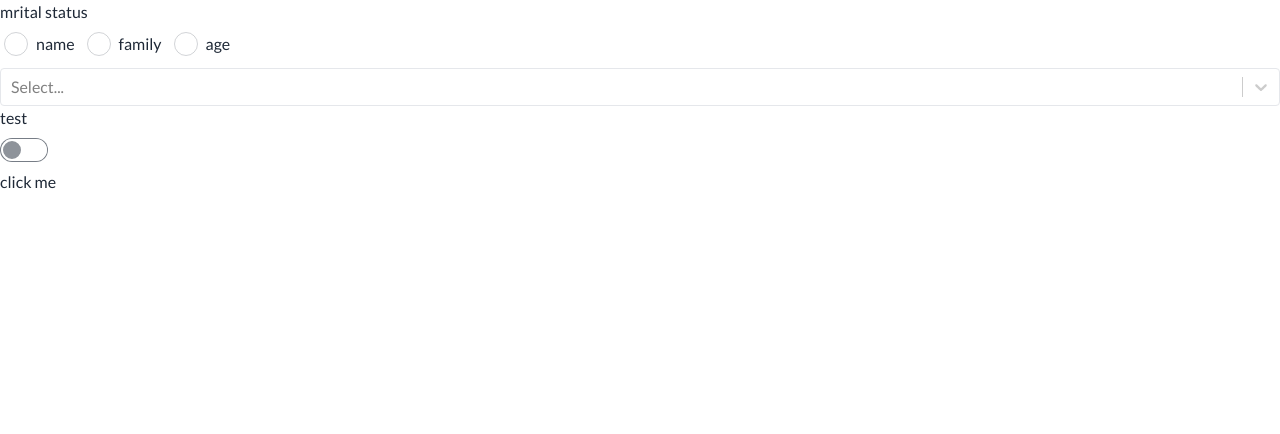
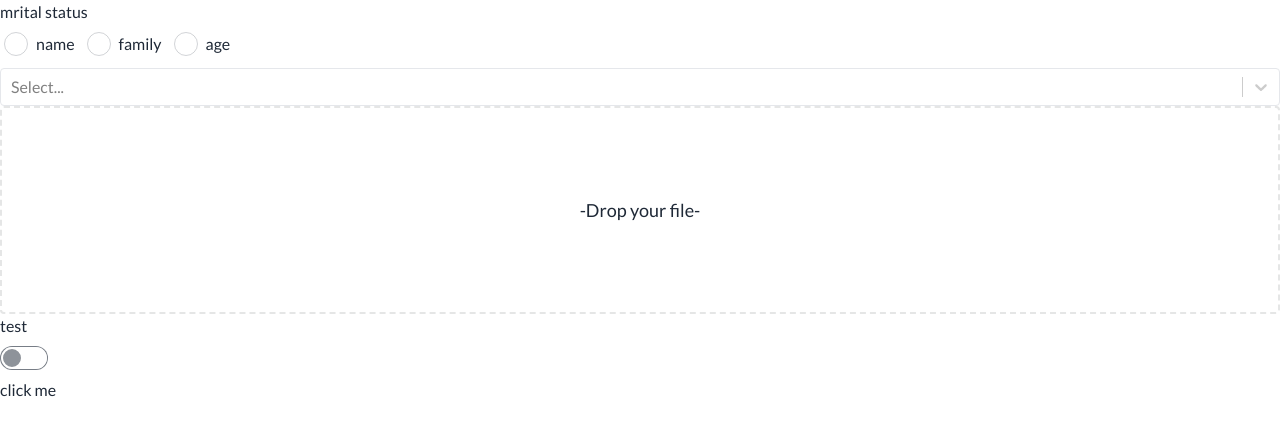
Before and after one commit to samgholipoor/formium-react, a React (Vite) app: page / in a window 1280 px wide. Shown: the top 434 px of the page. Built offline with nearby package versions, Linux system fonts and the light colour scheme.

Commit message:
feat: add file component to formium

```diff
--- a/src/App.jsx
+++ b/src/App.jsx
@@ -2,6 +2,7 @@ import Formium from '@/components/Formium';
 import Check from '@/components/Check';
 import Toggle from '@/components/Toggle';
 import Select from './components/Select';
+import File from './components/File';
 
 function App() {
 	const handleSubmit = (e) => {
@@ -47,6 +48,7 @@ function App() {
 							{ label: 'BMW', value: 3 },
 						]}
 					/>
+					<File name="file" />
 					<Toggle label="test" name="toggle" />
 					<button type="submit">click me</button>
 				</Formium>
--- /dev/null
+++ b/src/components/File.jsx
@@ -0,0 +1,113 @@
+import { useCallback, useMemo, useRef } from 'react';
+import { mergeClassNames } from '@/utils/classname';
+import useFormiumField from '@/hooks/useFormiumField';
+import { ErrorMessage, Label } from '@/components/Formium';
+
+export default function File({
+	className,
+	label,
+	multiple,
+	placeholder,
+	...formFieldProps
+}) {
+	const { id, value, onChange, error, ...props } = useFormiumField(
+		formFieldProps,
+		undefined,
+	);
+
+	const inputFileRef = useRef(null);
+
+	const valueList = useMemo(() => {
+		if (multiple) {
+			return value ? [...value] : [];
+		}
+		return value ? [value] : [];
+	}, [value]);
+
+	const handleInputChange = useCallback(
+		(event) => {
+			const { files } = event.target;
+			if (files) {
+				onChange(multiple ? [...files] : files[0]);
+			} else {
+				onChange(undefined);
+			}
+		},
+		[onChange],
+	);
+
+	const handleContainerDrop = useCallback(
+		(event) => {
+			event.preventDefault();
+			const { files } = event.dataTransfer;
+			if (files) {
+				onChange(multiple ? [...files] : files[0]);
+			} else {
+				onChange(undefined);
+			}
+		},
+		[onChange, multiple],
+	);
+
+	const handleContainerDragOver = useCallback((event) => event.preventDefault(), []);
+	const handleContainerClick = useCallback(
+		() => inputFileRef.current && inputFileRef.current.click(),
+		[inputFileRef],
+	);
+	const handleContainerKeyDown = useCallback(
+		(event) => {
+			event.preventDefault();
+			if (event.code === 'Enter' && inputFileRef.current) {
+				inputFileRef.current.click();
+			} else if (['Escape', 'Backspace', 'Delete'].includes(event.code)) {
+				onChange(undefined);
+			}
+		},
+		[onChange, multiple, inputFileRef],
+	);
+
+	const placeholderContent = valueList.length === 0 && (
+		<div className="text-lg">{placeholder || '-Drop your file-'}</div>
+	);
+
+	const selectedFileContent = valueList.length > 0 && (
+		<div className="text-md text-gray-900">
+			{valueList.map((fileObj) => (
+				<div key={`${fileObj.name}`}>- {fileObj.name}</div>
+			))}
+		</div>
+	);
+
+	return (
+		<div className={mergeClassNames(className, 'form-control w-full')} {...props}>
+			<Label label={label} htmlFor={id} />
+			<div
+				className="border-base-300 dark:border-base-content rounded text-sm focus:border-primary duration-150 transition-color h-52 flex items-center justify-center border-2 border-dashed text-base-content text-opacity-600"
+				onDrop={handleContainerDrop}
+				onDragOver={handleContainerDragOver}
+				onClick={handleContainerClick}
+				onKeyDown={handleContainerKeyDown}
+				tabIndex={0}
+				role="button"
+			>
+				<input
+					id={id}
+					type="file"
+					onChange={handleInputChange}
+					className="hidden"
+					ref={inputFileRef}
+					{...(multiple && { multiple: true })}
+				/>
+				{placeholderContent}
+				{selectedFileContent}
+			</div>
+			<ErrorMessage error={error} />
+		</div>
+	);
+}
+
+File.defaultProps = {
+	label: '',
+	placeholder: '',
+	multiple: false,
+};
```
